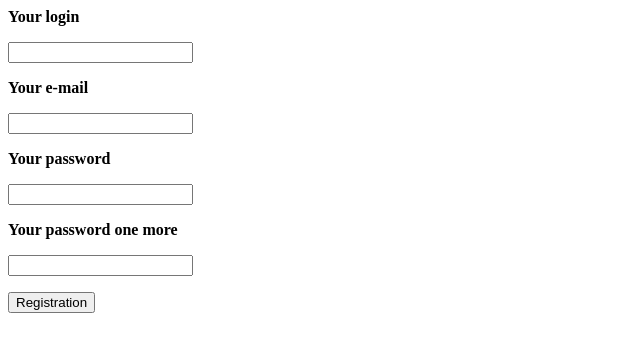
After one commit to KuKuSHANiN/Stud, a PHP site: page /signup.php in a window 1280 px wide. The commit adds this page. Shown: the top 352 px of the page, without its empty margins (0-640 px from the left). Run offline with PHP 8.4, Linux system fonts and the light colour scheme; a stand-in replaces the project's code that opens the database connection.

Commit message:
gaefmakef

```diff
--- /dev/null
+++ b/login.php
@@ -0,0 +1,4 @@
+<?php
+require "libs/rb-mysql.php";
+R::setup( 'mysql:host=localhost;dbname=dsky',
+    'DSKY', 'xRrUOlds0ew1Lb8A' );
--- /dev/null
+++ b/signup.php
@@ -0,0 +1,55 @@
+<?php
+require "db.php";
+
+$data = $_POST;
+if (isset($data['do_signup']) ) {
+    //регистрируем тут
+    $errors = array();
+    if (trim($data['login']) == '') {
+        $errors[] = 'Введите логин!';
+    }
+    if (trim($data['email']) == '') {
+        $errors[] = 'Введите email!';
+    }
+    if (($data['password']) == '') {
+        $errors[] = 'Введите пароль!';
+    }
+    if ($data['password_2'] != $data['password'])
+    {
+        $errors[] ='Ваш пароль не совпадает!' ;
+    }
+    if (empty($errors)) {
+        //все ок
+    }
+    else
+    {
+        echo "Не верно";
+    }
+}
+?>
+
+<form action="signup.php" method="POST">
+    <p>
+    <p><strong>Your login</strong></p>
+        <input type="text"  name="login">
+    </p>
+
+    <P>
+    <p><strong>Your e-mail</strong></p>
+    <input type="email"  name="email">
+    </P>
+
+    <p>
+    <p><strong>Your password</strong></p>
+    <input type="password"  name="password">
+    </p>
+
+    <p>
+    <p><strong>Your password one more</strong></p>
+    <input type="password"  name="password_2">
+    </p>
+
+    <p>
+    <button type="submit">Registration</button>
+    </p>
+</form>
```
Also changed, not shown: index.php (+5 -27 lines).
